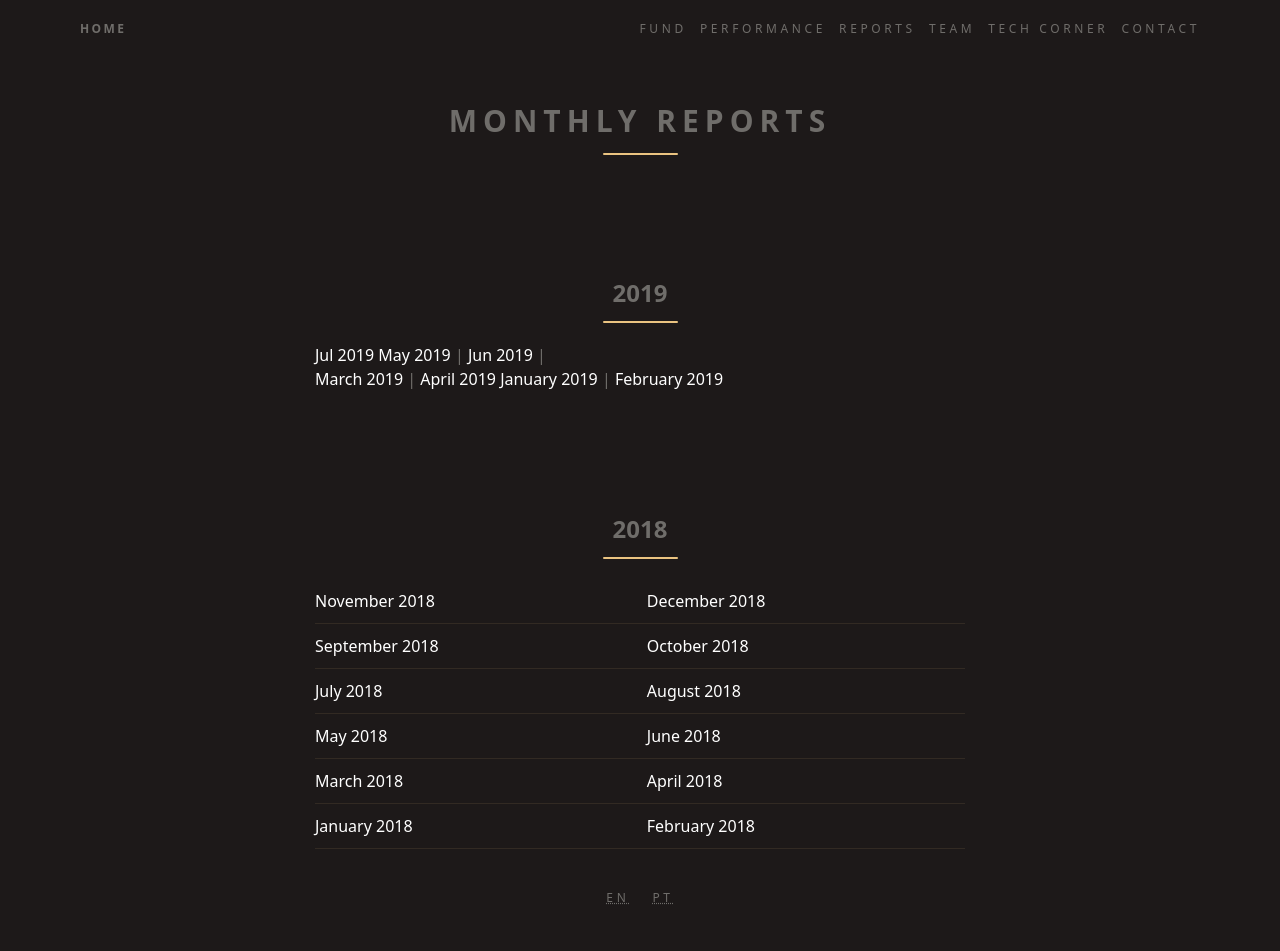
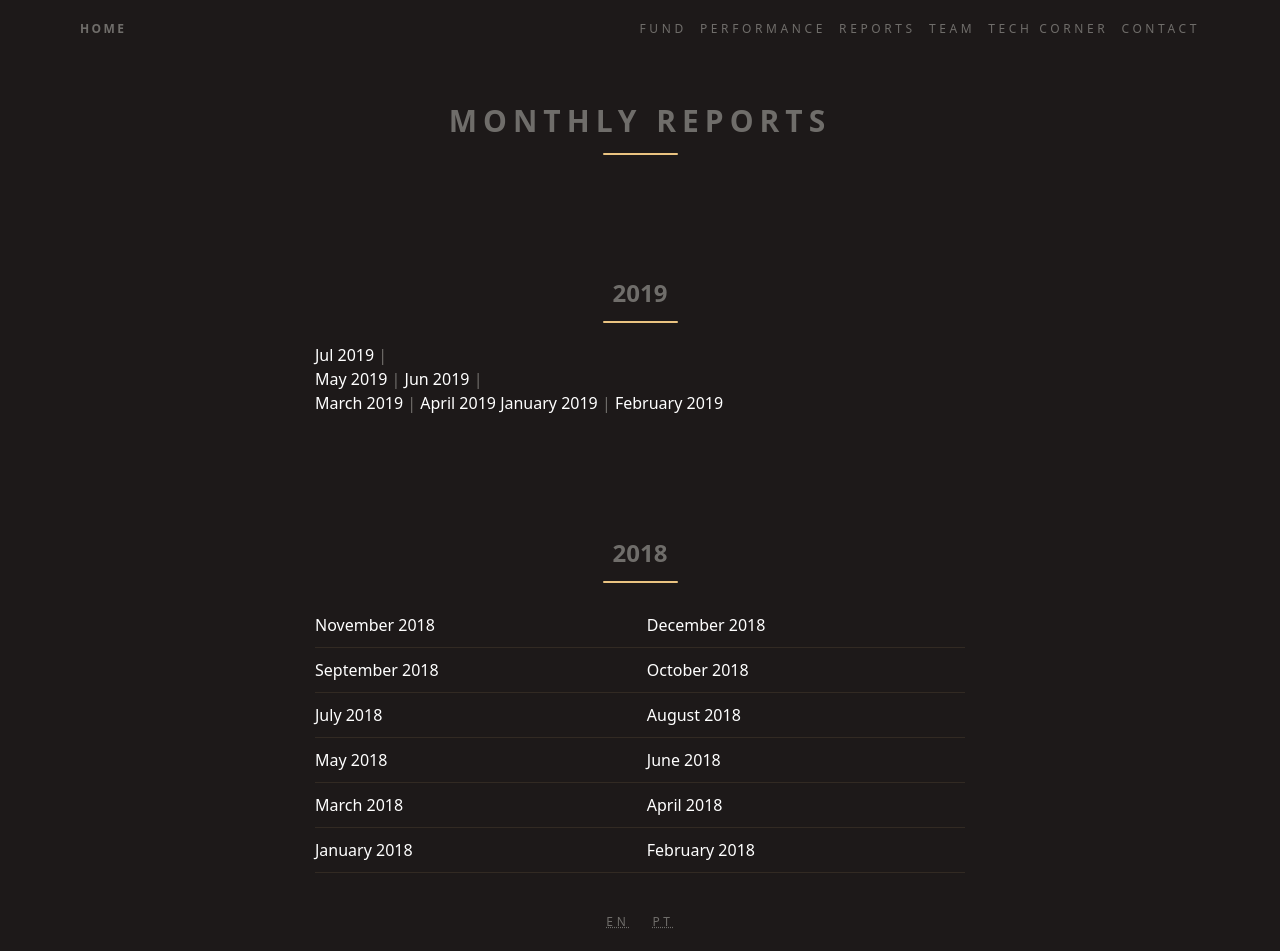
Before and after one commit to ateliedetemas/blpcrypto, a Jekyll site: the page built from _pages/en/reports.md, in a window 1280 px wide. Built offline with Jekyll 4.4.1, drawn with Linux system fonts in a browser that asks for light colours; before the commit the page ends 927 px from its top, so only the background shows below that.

```diff
--- a/_pages/en/reports.md
+++ b/_pages/en/reports.md
@@ -6,7 +6,7 @@ permalink: "/en/reports/"
 ---
 
 ## 2019
-[Jul 2019]({{ '/assets/documents/relatorios/2019/07.pdf' | absolute_url }})
+[Jul 2019]({{ '/assets/documents/relatorios/2019/07.pdf' | absolute_url }}) |
 [May 2019]({{ '/assets/documents/relatorios/2019/05.pdf' | absolute_url }}) | [Jun 2019]({{ '/assets/documents/relatorios/2019/06.pdf' | absolute_url }}) |
 [March 2019]({{ '/assets/documents/relatorios/2019/03.pdf' | absolute_url }}) | [April 2019]({{ '/assets/documents/relatorios/2019/04.pdf' | absolute_url }})
 [January 2019]({{ "/assets/documents/relatorios/2019/01.pdf" | absolute_url }}) | [February 2019]({{ "/assets/documents/relatorios/2019/02.pdf" | absolute_url }})
```
